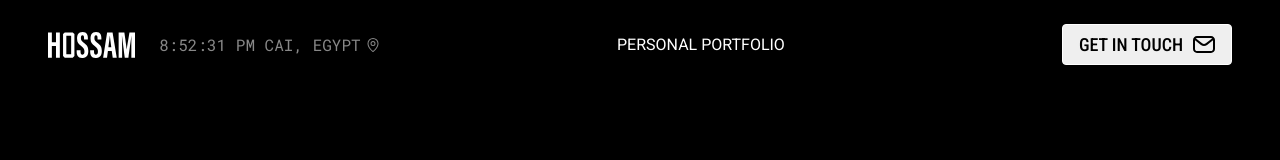
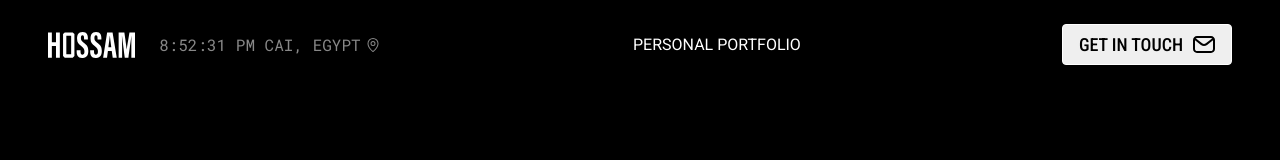
Before and after one commit to Hoss008/my-portfolio, a React (Vite) app in the folder my-portfolio/: page / in a window 1280 px wide. Shown: the top 160 px of the page. Built offline with nearby package versions, Linux system fonts and the light colour scheme.

Commit message:
Update body margin-left to enhance layout spacing

```diff
--- a/my-portfolio/src/app.module.css
+++ b/my-portfolio/src/app.module.css
@@ -70,7 +70,7 @@ body {
   line-height: 100%;
   letter-spacing: 0%;
   text-transform: uppercase;
-  margin-left: 1rem;
+  margin-left: 2rem;
 }
 
 .talk {
```
